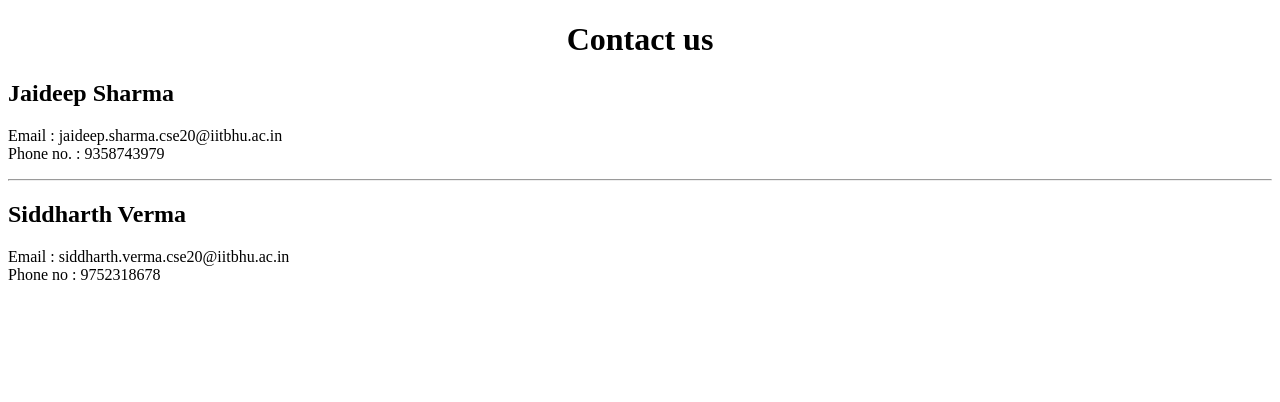
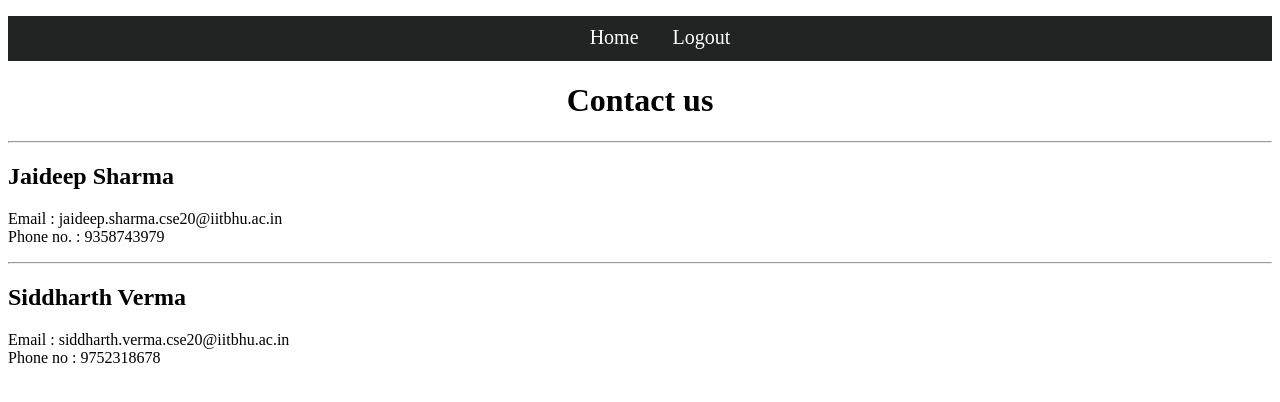
Before and after one commit to camperjett/bookyourshow, a Django app: page /contact/ in a window 1280 px wide. Shown: the top 402 px of the page. Run offline with Django 3.2, Linux system fonts and the light colour scheme.

Commit message:
Update contact.html

```diff
--- a/movie/templates/movie/contact.html
+++ b/movie/templates/movie/contact.html
@@ -8,8 +8,41 @@
     h1{
     text-align : center;
     }
+nav{
+	text-align: center;
+	background-color: #212422;
+}
+nav ul li{
+	list-style: none;
+	display: inline-block;
+	padding: 10px 15px;
+
+}
+nav ul li a{
+	color: white;
+	text-decoration: none;
+	font-size: 20px;
+}
+nav ul li::after{
+	content:'';
+	width: 0%;
+	height: 2px;
+	display: block;
+	background: yellow;
+	margin: auto;
+	transition: 0.5s;
+}
+nav ul li:hover::after{
+	width: 100%;
+}
 </style>
-<h1>Contact us</h1>
+<nav>
+    <ul>
+        <li><a href="{% url 'index' %}">Home</a></li>
+        <li><a href="{% url 'logout' %}">Logout</a></li>
+    </ul>
+</nav>
+<h1>Contact us</h1><hr>
 <body>
 <h2>Jaideep Sharma</h2>
 <p>
```
